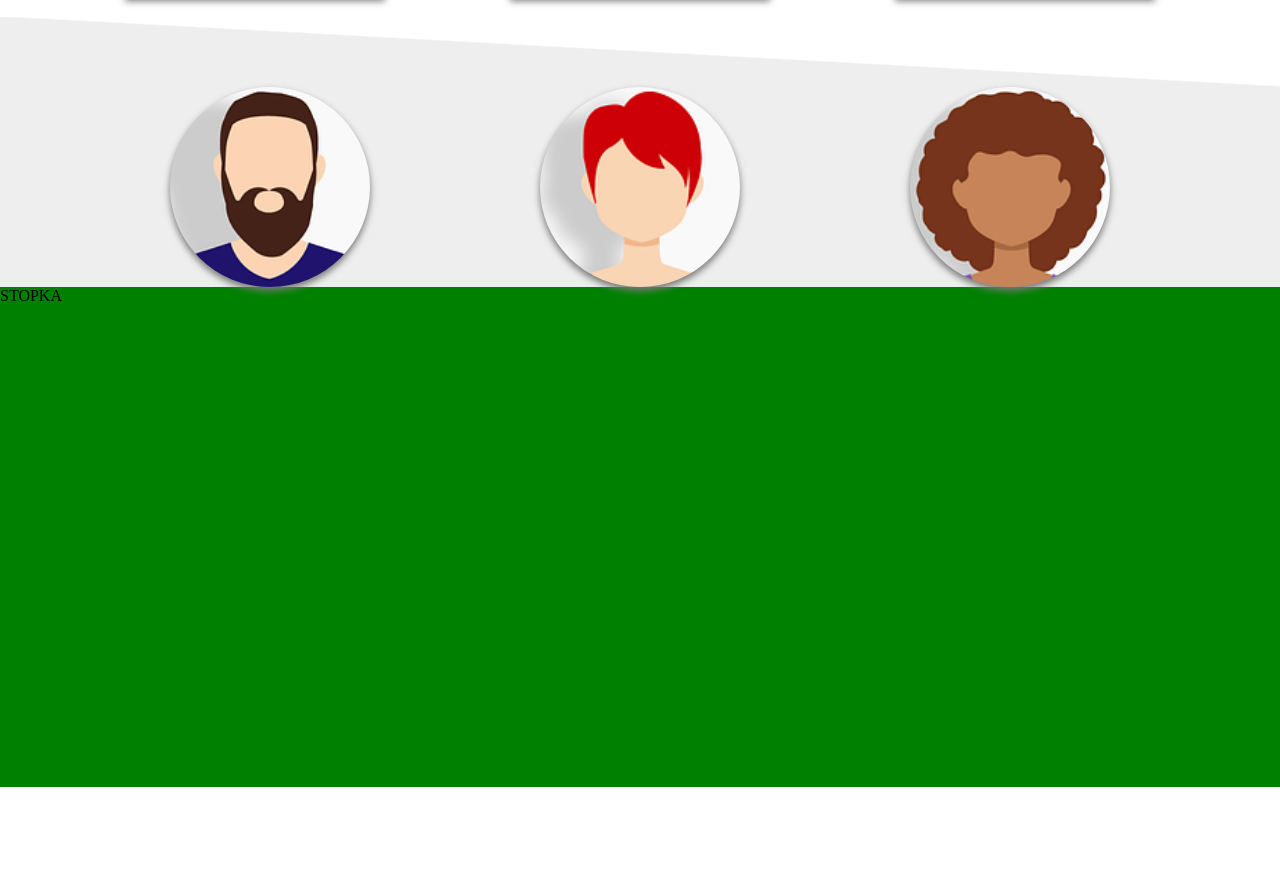
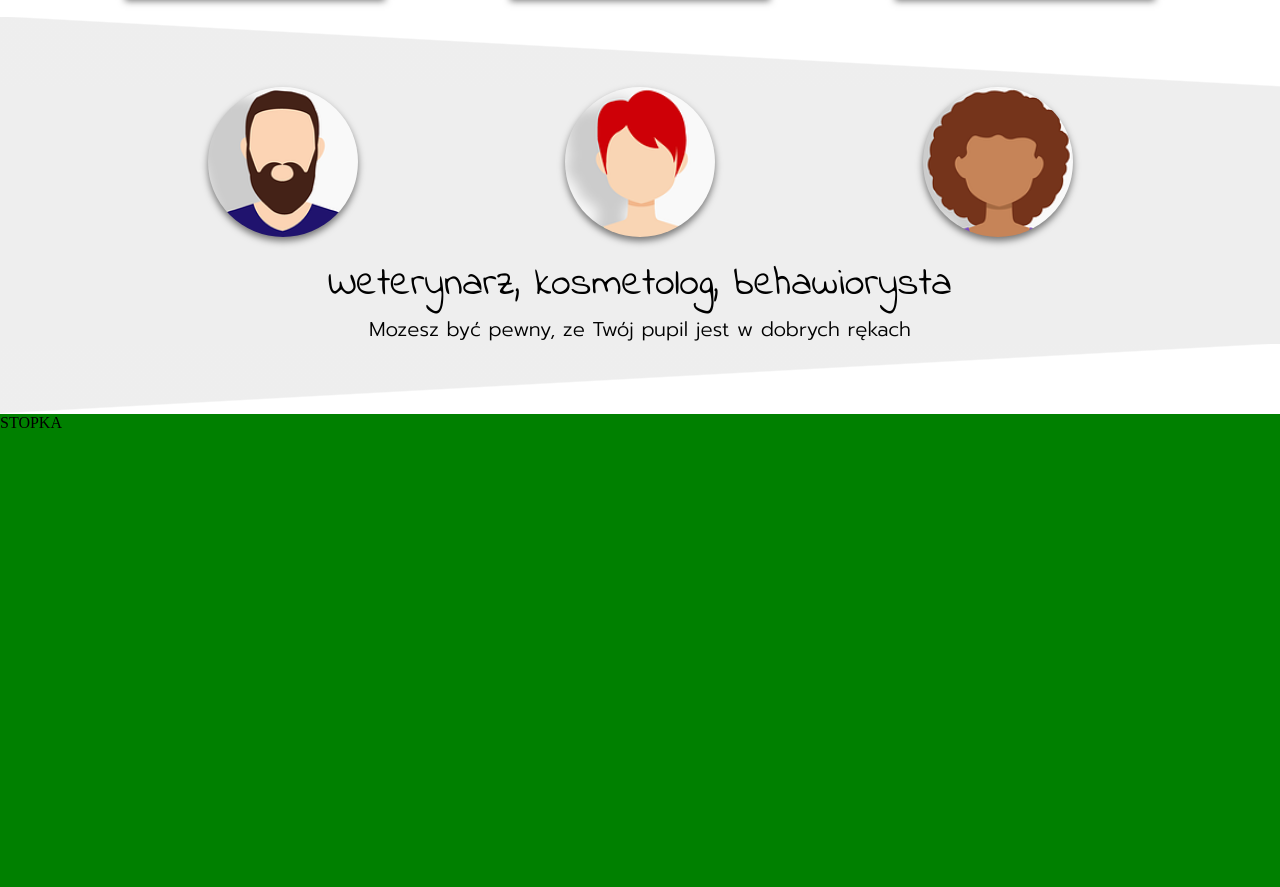
Before and after one commit to OSelite/dogo-projekt, a plain HTML site: page index.html in a window 1280 px wide. Shown: the part 1847-2734 px from the top of the page. Before the commit the page ends 2634 px from the top, so only its background shows below. Drawn offline with Linux system fonts and the light colour scheme.

Commit message:
Add team section

```diff
--- a/index.html
+++ b/index.html
@@ -77,6 +77,15 @@
         <div class="person3"></div>
     </section>
 
+    <div class="under">
+        <br>
+        <span class="under-h">Weterynarz, kosmetolog, behawiorysta</span>
+        <br>
+        <span class="under-p">Mozesz być pewny, ze Twój pupil jest w dobrych rękach</span>
+    </div>
+
+    <div id="bottomdiv"></div>
+
     <div id="stopka">STOPKA</div>
 </body>
 </html>
--- a/style.css
+++ b/style.css
@@ -205,7 +205,6 @@ nav a:hover {
 #team {
     width: 100vw;
     display: flex;
-    font-family: 'Indie Flower', cursive;
     justify-content: space-evenly;
     text-align: center;
     background-color: rgba(211, 211, 211, 0.384);
@@ -214,8 +213,8 @@ nav a:hover {
 #team div {
     background-color: blue;
     border-radius: 50%;
-    width: 200px;
-    height: 200px;
+    width: 150px;
+    height: 150px;
     box-shadow: 0px 4px 7px #777;
 }
 
@@ -237,6 +236,21 @@ nav a:hover {
     background-size: cover;
 }
 
+.under {
+    text-align: center;
+    background-color: rgba(211, 211, 211, 0.384);
+}
+
+.under-h {
+    font-family: 'Indie Flower', cursive;
+    font-size: 40px;
+}
+
+.under-p {
+    font-family: 'Prompt', sans-serif;
+    font-size: 20px;
+}
+
 #stopka {
     clear: both;
     background-color: green;
```
